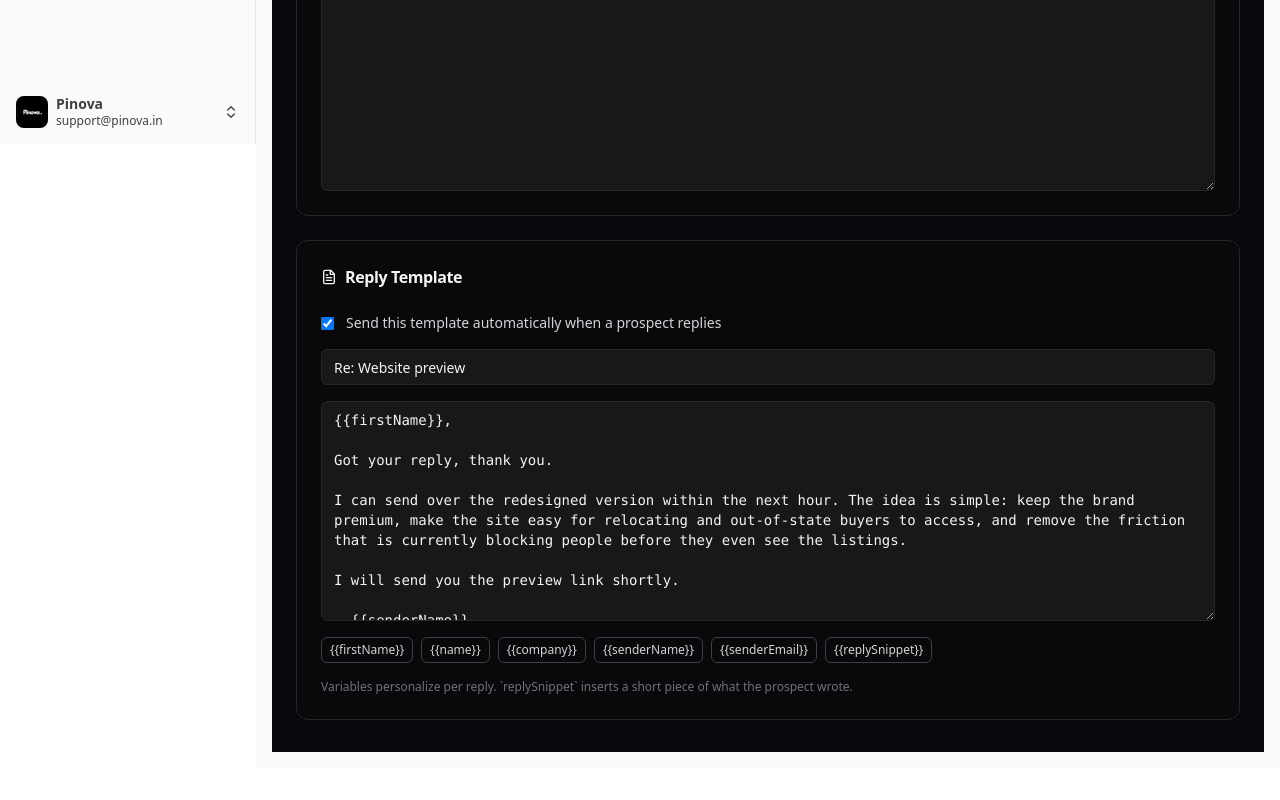
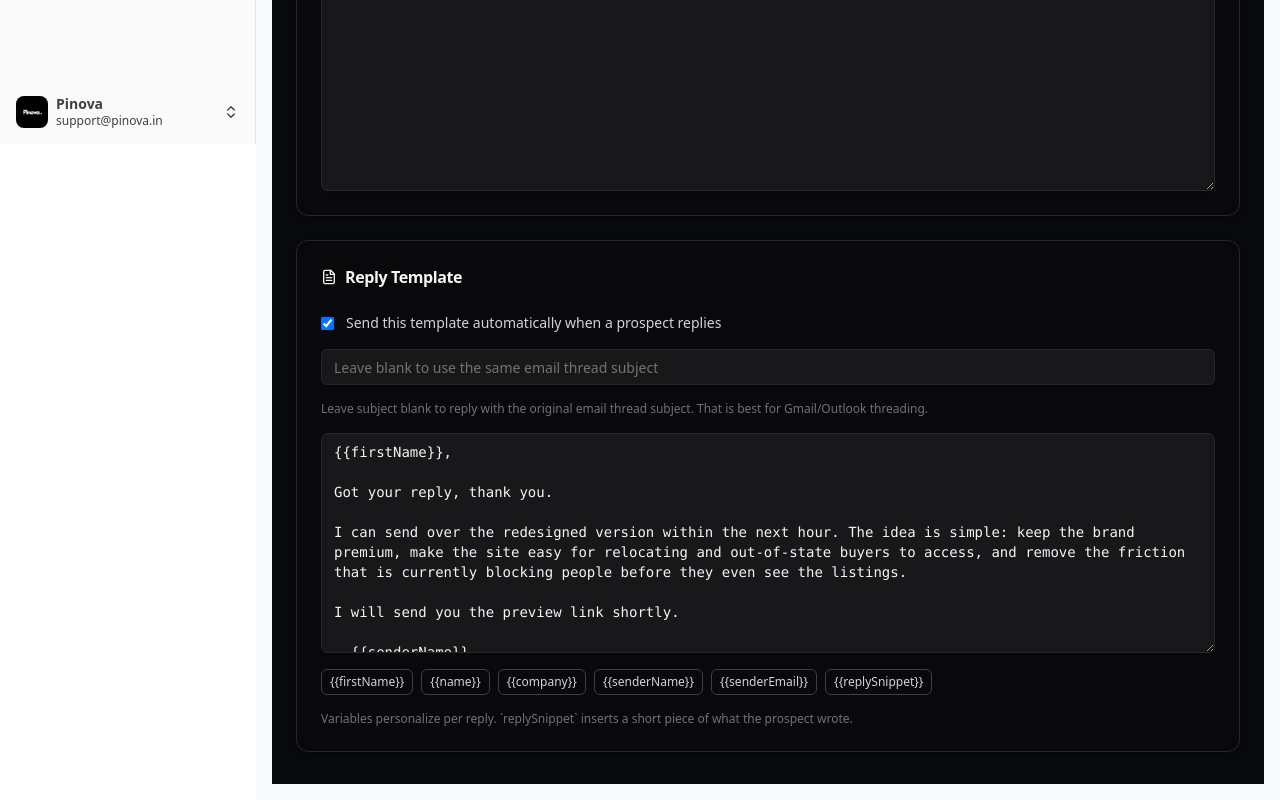
Before and after one commit to Amaan9838/pinova-outreach, a Next.js app: page /campaigns/import in a window 1280 px wide. Shown: the part 656-1456 px from the top of the page. Before the commit the page ends 1424 px from the top, so only its background shows below. Built offline with nearby package versions, Linux system fonts and the light colour scheme.

Commit message:
updated the reply template thing

```diff
--- a/app/api/campaigns/import-draft/route.js
+++ b/app/api/campaigns/import-draft/route.js
@@ -87,7 +87,7 @@ export async function POST(request) {
     if (body.replyTemplate) {
       presetData.replyTemplate = {
         enabled: body.replyTemplate.enabled !== false,
-        subject: body.replyTemplate.subject || presetData.replyTemplate?.subject || 'Re: Website preview',
+        subject: body.replyTemplate.subject || presetData.replyTemplate?.subject || '',
         body: body.replyTemplate.body || presetData.replyTemplate?.body || ''
       };
     }
--- a/app/campaigns/import/page.jsx
+++ b/app/campaigns/import/page.jsx
@@ -33,7 +33,7 @@ export default function CampaignImportPage() {
   const [result, setResult] = useState(null);
   const [replyTemplate, setReplyTemplate] = useState({
     enabled: true,
-    subject: 'Re: Website preview',
+    subject: '',
     body: DEFAULT_REPLY_TEMPLATE
   });
 
@@ -152,9 +152,12 @@ export default function CampaignImportPage() {
             <Input
               value={replyTemplate.subject}
               onChange={(e) => setReplyTemplate({ ...replyTemplate, subject: e.target.value })}
-              placeholder="Reply subject"
+              placeholder="Leave blank to use the same email thread subject"
               className="border-zinc-800 bg-zinc-900"
             />
+            <p className="text-xs text-zinc-500">
+              Leave subject blank to reply with the original email thread subject. That is best for Gmail/Outlook threading.
+            </p>
             <Textarea
               value={replyTemplate.body}
               onChange={(e) => setReplyTemplate({ ...replyTemplate, body: e.target.value })}
--- a/models/CampaignPreset.js
+++ b/models/CampaignPreset.js
@@ -55,7 +55,7 @@ const CampaignPresetSchema = new mongoose.Schema({
   },
   replyTemplate: {
     enabled: { type: Boolean, default: true },
-    subject: { type: String, default: 'Re: Website preview' },
+    subject: { type: String, default: '' },
     body: {
       type: String,
       default: [
```
Also changed, not shown: lib/inbox-monitor.js.
